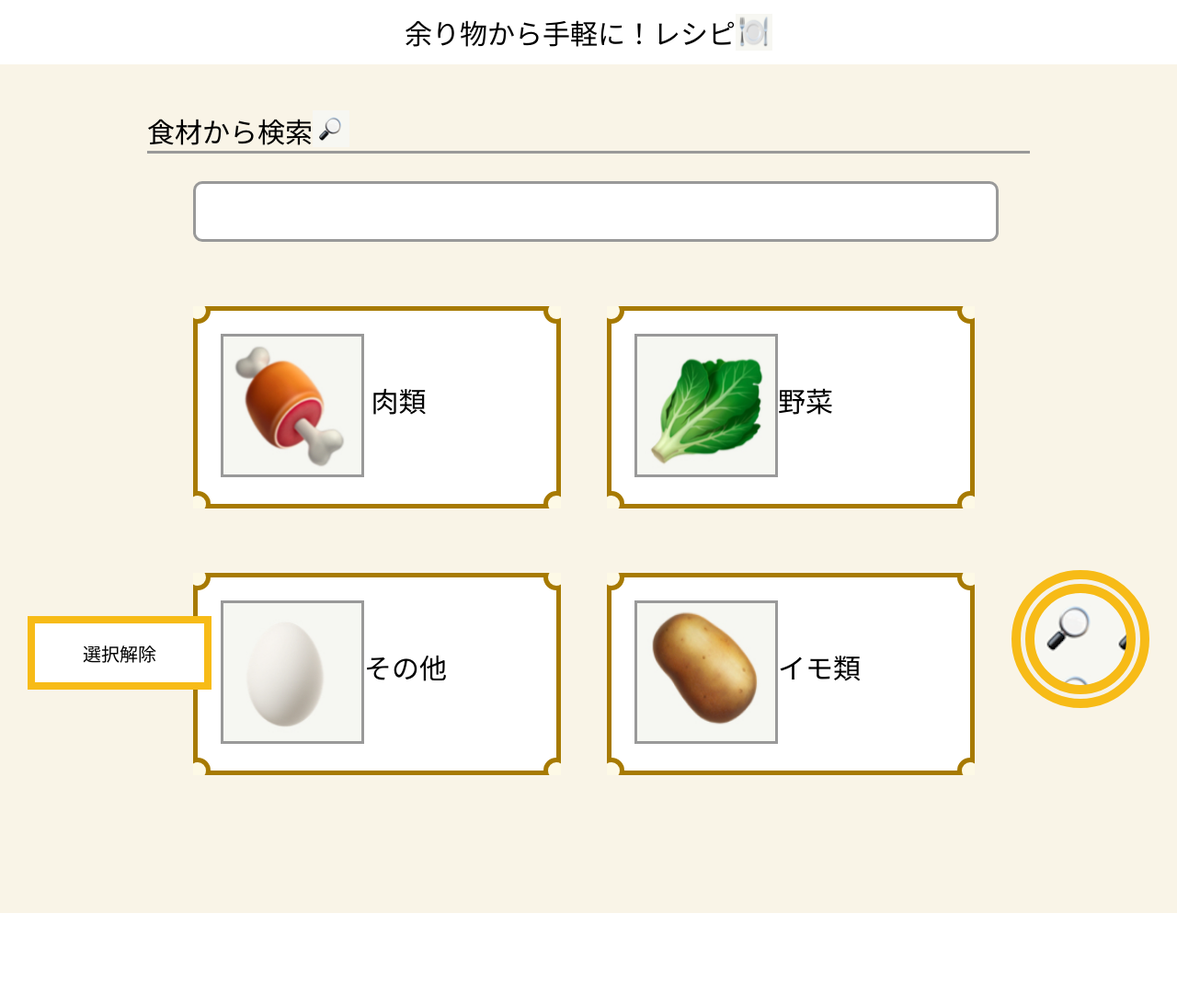
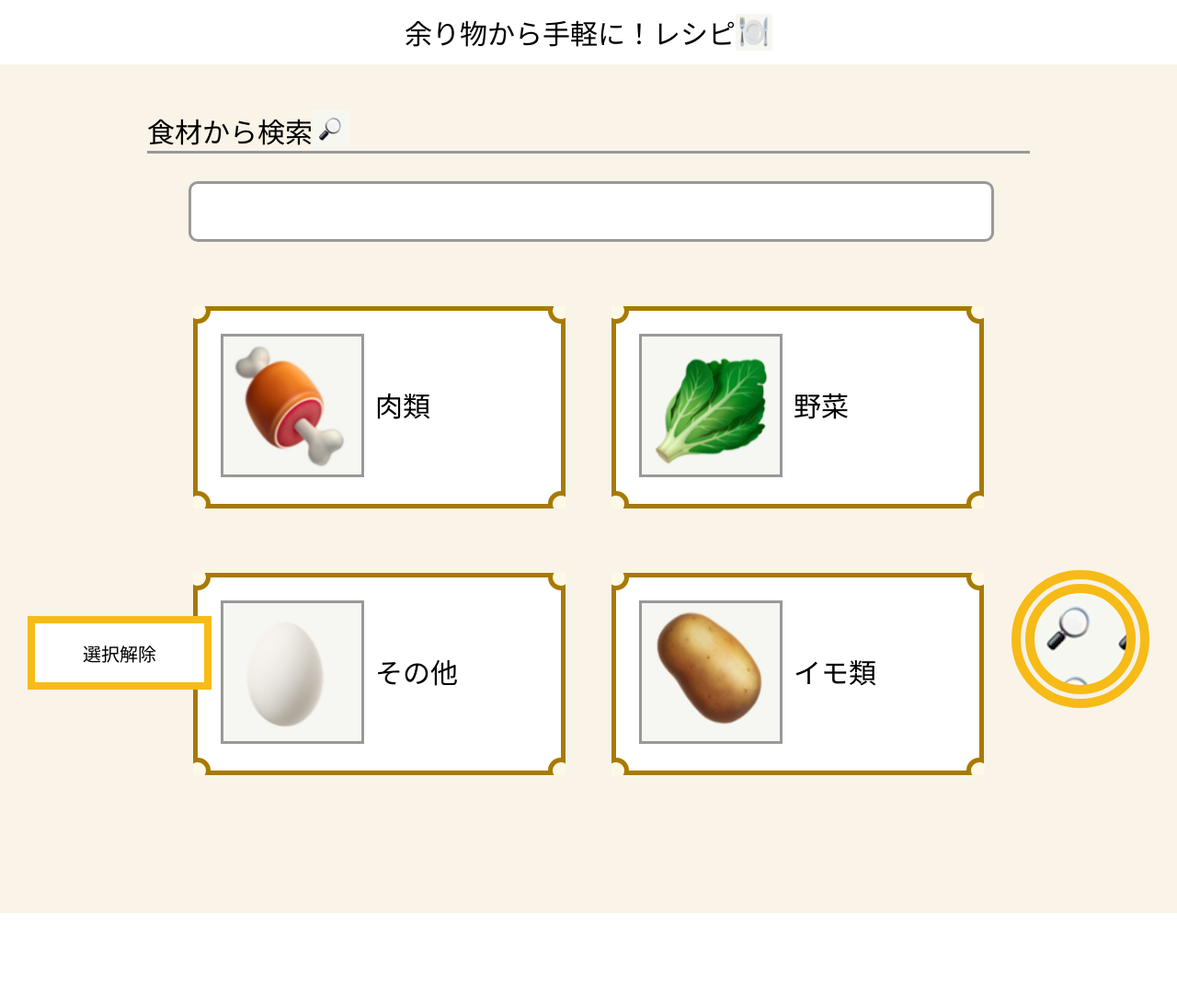
Before and after one commit to peko-29/recipe, a Django app: page / in a window 1280 px wide. Shown: the whole page at 92% size. Run offline with Django 3.2, Linux system fonts and the light colour scheme; data comes from the database, SQL or seed files in the repository; some libraries are stand-ins or nearby versions.

Commit message:
修正haruki

```diff
--- a/recipe/templates/recipe/index.html
+++ b/recipe/templates/recipe/index.html
@@ -557,7 +557,7 @@
       border-radius: 10px;
       width: 400px;
       height: 20px;
-      margin: 0 10px;
+      margin: 0 12px;
       background-color: #fff;
       font-size: 15px;
       display: -webkit-flex;
@@ -650,7 +650,7 @@
       overflow: hidden;
       font-size: 20px;
       width: 200px;
-      margin-left: 10px;
+      margin-left: 17px;
       }
 
     .box-block {
@@ -890,7 +890,7 @@
       border-radius: 10px;
       width: 850px;
       height: 40px;
-      margin: 0 50px;
+      margin: 0 45px;
       background-color: #fff;
       font-size: 20px;
       display: -webkit-flex;
@@ -976,7 +976,7 @@
       z-index: 1;
       overflow: hidden;
       font-size: 30px;
-      width: 400px;
+      width: 405px;
       margin-left: 50px;
       }
 
@@ -1022,6 +1022,13 @@
     .genre-text {
       margin: 0 auto;
       height: 160px;
+    }
+
+    .genre-name{
+      padding-left:12px;
+      font-size:30px;
+      position:absolute;
+      top:80px;
     }
 
     .genre-button {
```
